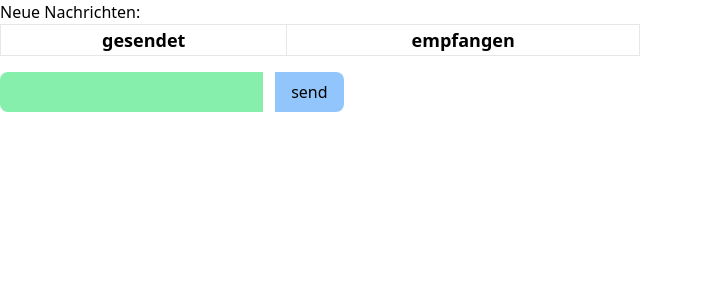
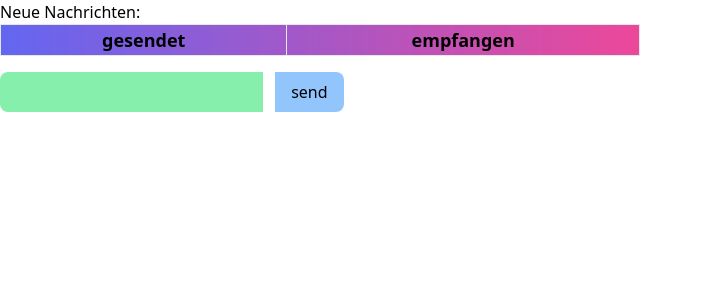
Before and after one commit to TomBenRu/web_app_clown_controll, a FastAPI app: page /department/ in a window 1280 px wide. Shown: the top 300 px of the page, without its empty margins (0-703 px from the left). Run offline with FastAPI, Linux system fonts and the light colour scheme; lists and menus that the app fills with data are empty; parts of the project's set-up code (start-up, migrations or seed data) failed here and were passed over; some libraries are stand-ins or nearby versions.

Commit message:
In progress.

```diff
--- a/templates/chat_clown_call.html.j2
+++ b/templates/chat_clown_call.html.j2
@@ -5,16 +5,18 @@
     <div id="alerts" class="fixed top-0 right-0 m-8 space-y-4"></div>
     <div hx-ext="ws" ws-connect="/ws/">
         <h2>Neue Nachrichten:</h2>
-        <table class="min-w-[50%] mb-4">
+    <table class="min-w-[50%] mb-4 bg-gradient-to-r from-indigo-500 to-pink-500">
         <thead class="border-b text-lg">
             <tr>
                 <th class="border">gesendet</th>
                 <th class="border">empfangen</th>
             </tr>
         </thead>
+
             <tbody class="text-center text-sm" id="messages-responses">
             </tbody>
     </table>
+
         <form class="mt-4" id="form" ws-send>
             <div><input  class="bg-green-300 py-2 px-4 rounded-l-lg flex-grow" name="chat-message">
             <button class="bg-blue-300 py-2 px-4 rounded-r-lg ml-2" ws-send>send</button></div>
```
Lines whose indentation alone changed are shown as unchanged.
